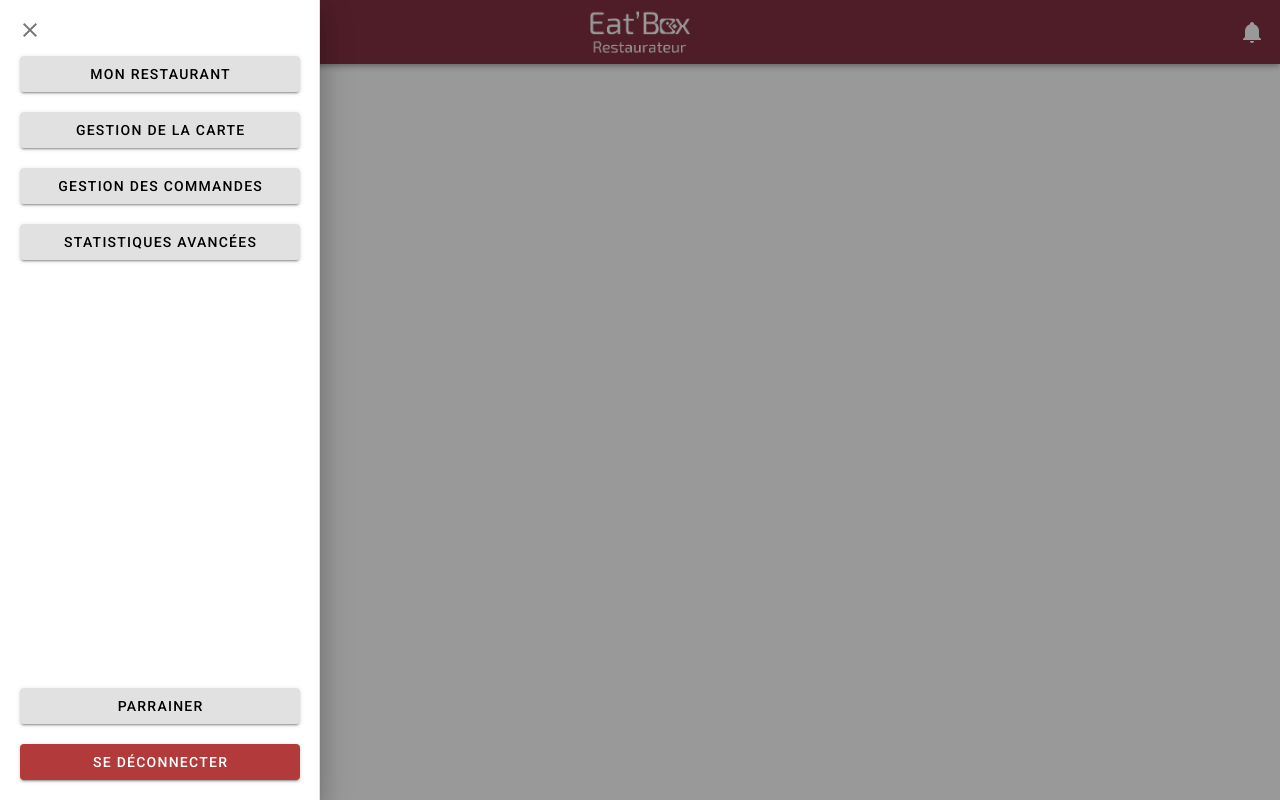
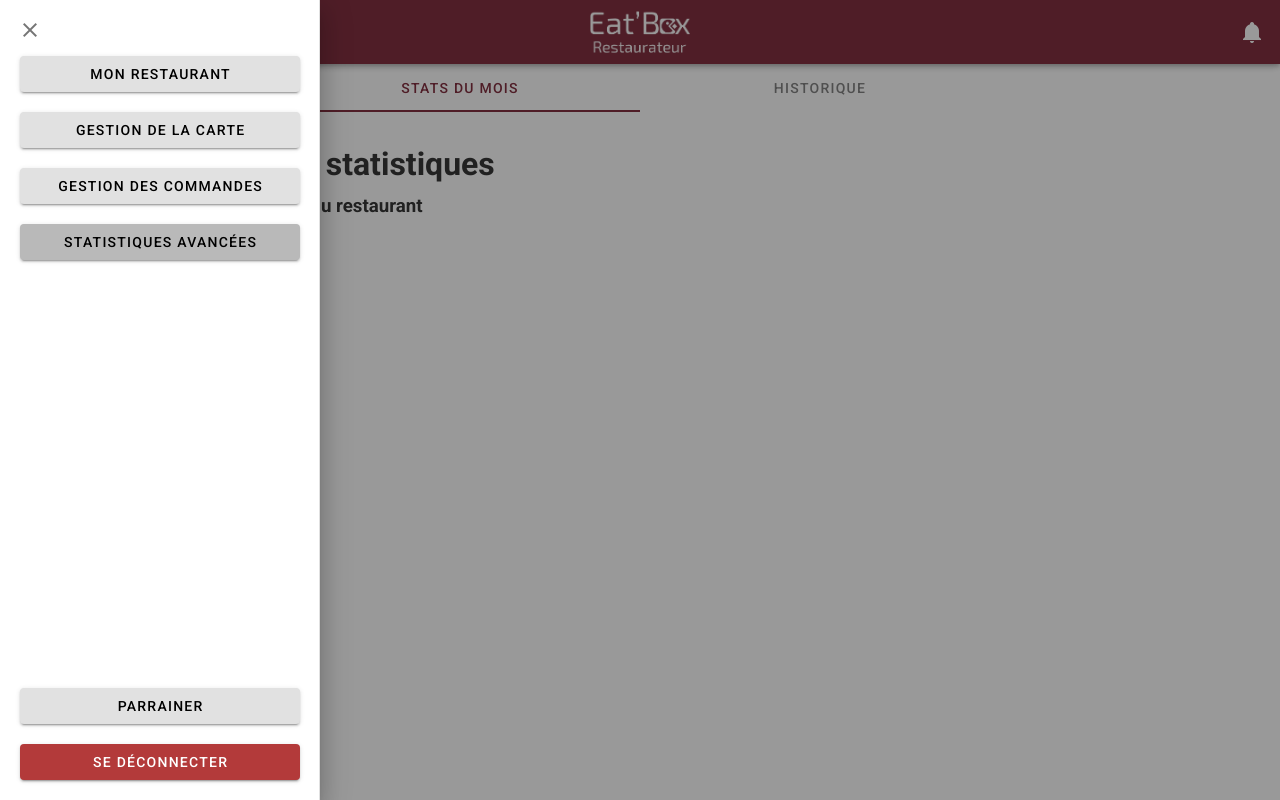
Before and after one commit to BoespflugLisa/EatBox, a Vue app in the folder frontend-vuejs/: page /stats in a window 1280 px wide. Both pictures are taken after a click on the button 28 px from the left and 32 px from the top of the page. Built offline with nearby package versions, Linux system fonts and the light colour scheme.

Commit message:
Stats base

```diff
--- a/frontend-vuejs/package.json
+++ b/frontend-vuejs/package.json
@@ -8,6 +8,8 @@
     "lint": "vue-cli-service lint"
   },
   "dependencies": {
+    "@types/chart.js": "^2.9.37",
+    "chart.js": "^3.8.0",
     "core-js": "^3.8.3",
     "number-shortener": "^1.0.1",
     "vee-validate": "^2.2.15",
--- a/frontend-vuejs/src/App.vue
+++ b/frontend-vuejs/src/App.vue
@@ -65,7 +65,7 @@
 
                 <v-btn
                     color="tertiary black--text"
-                    class="pr-10 pl-10 mt-5"
+                    class="pr-10 pl-10 mt-5" to="/stats"
                 >
                     Statistiques avancées
                 </v-btn>
@@ -154,11 +154,6 @@ export default class App extends Vue {
 </script>
 
 <style>
-p {
-    margin-bottom: 0 !important;
-}
-
-
 .content {
     padding-top: 64px !important;
     padding-bottom: 30px !important;
--- /dev/null
+++ b/frontend-vuejs/src/components/Restaurateur/StatsOfTheMonth.vue
@@ -0,0 +1,38 @@
+<template>
+    <div id="stats-of-the-month">
+        <h1 class="pt-7 pb-1">Mes statistiques</h1>
+        <h3>Notes du restaurant</h3>
+    </div>
+</template>
+
+<script lang="ts">
+import {Component, Vue} from 'vue-property-decorator';
+
+@Component({
+    components: {},
+})
+
+export default class StatsOfTheMonth extends Vue {
+    nbRate = 0
+    meanRating = 0
+    rating = {
+        '5': 44,
+        '4': 24,
+        '3': 17,
+        '2': 11,
+        '1': 1,
+    }
+
+    created() {
+        this.nbRate = this.rating["1"] + this.rating["2"] + this.rating["3"] + this.rating["4"] + this.rating["5"];
+        this.meanRating = (this.rating["1"] + this.rating["2"] * 2 + this.rating["3"] * 3 + this.rating["4"] * 4 + this.rating["5"] * 5) / this.nbRate;
+        this.meanRating = Math.round(this.meanRating * 100) / 100;
+    }
+
+
+}
+</script>
+
+<style scoped>
+
+</style>
--- a/frontend-vuejs/src/router/index.ts
+++ b/frontend-vuejs/src/router/index.ts
@@ -26,6 +26,11 @@ const routes: Array<RouteConfig> = [
     path: '/notifications',
     name: 'Notifications',
     component: () => import('../views/NotificationList.vue')
+  },
+  {
+    path: '/stats',
+    name: 'Stats',
+    component: () => import('../views/Restaurateur/RestaurantStats.vue')
   }
 ]
 
--- a/frontend-vuejs/src/views/DashBoard.vue
+++ b/frontend-vuejs/src/views/DashBoard.vue
@@ -60,7 +60,7 @@
         </div>
 
         <div class="d-flex justify-center">
-            <v-btn color="secondary" class="mt-7" rounded>
+            <v-btn to="/stats" color="secondary" class="mt-7" rounded>
                 En savoir plus
             </v-btn>
         </div>
--- /dev/null
+++ b/frontend-vuejs/src/views/Restaurateur/RestaurantStats.vue
@@ -0,0 +1,37 @@
+<template>
+    <div id="restaurant-stats" class="side-padding">
+        <v-tabs fixed-tabs>
+            <v-tab v-for="item in items" :key="item.tab">{{ item.tab }}</v-tab>
+                <v-tab-item>
+                    <stats-of-the-month/>
+                </v-tab-item>
+                <v-tab-item>
+                    nblhgfjfgnlgnfkbgf
+                </v-tab-item>
+        </v-tabs>
+
+
+    </div>
+</template>
+
+<script lang="ts">
+import {Component, Vue} from 'vue-property-decorator';
+import StatsOfTheMonth from "../../components/Restaurateur/StatsOfTheMonth.vue";
+
+@Component({
+    components: {
+        StatsOfTheMonth
+    },
+})
+
+export default class RestaurantStats extends Vue {
+    items = [
+        {tab: "Stats du mois"},
+        {tab: "Historique"},
+    ]
+}
+</script>
+
+<style scoped>
+
+</style>
```
Also changed, not shown: frontend-vuejs/src/components/charts/HorizontalBar.vue (added, +31 -0 lines), 1 other file (tests, documents, lock files or other folders).
